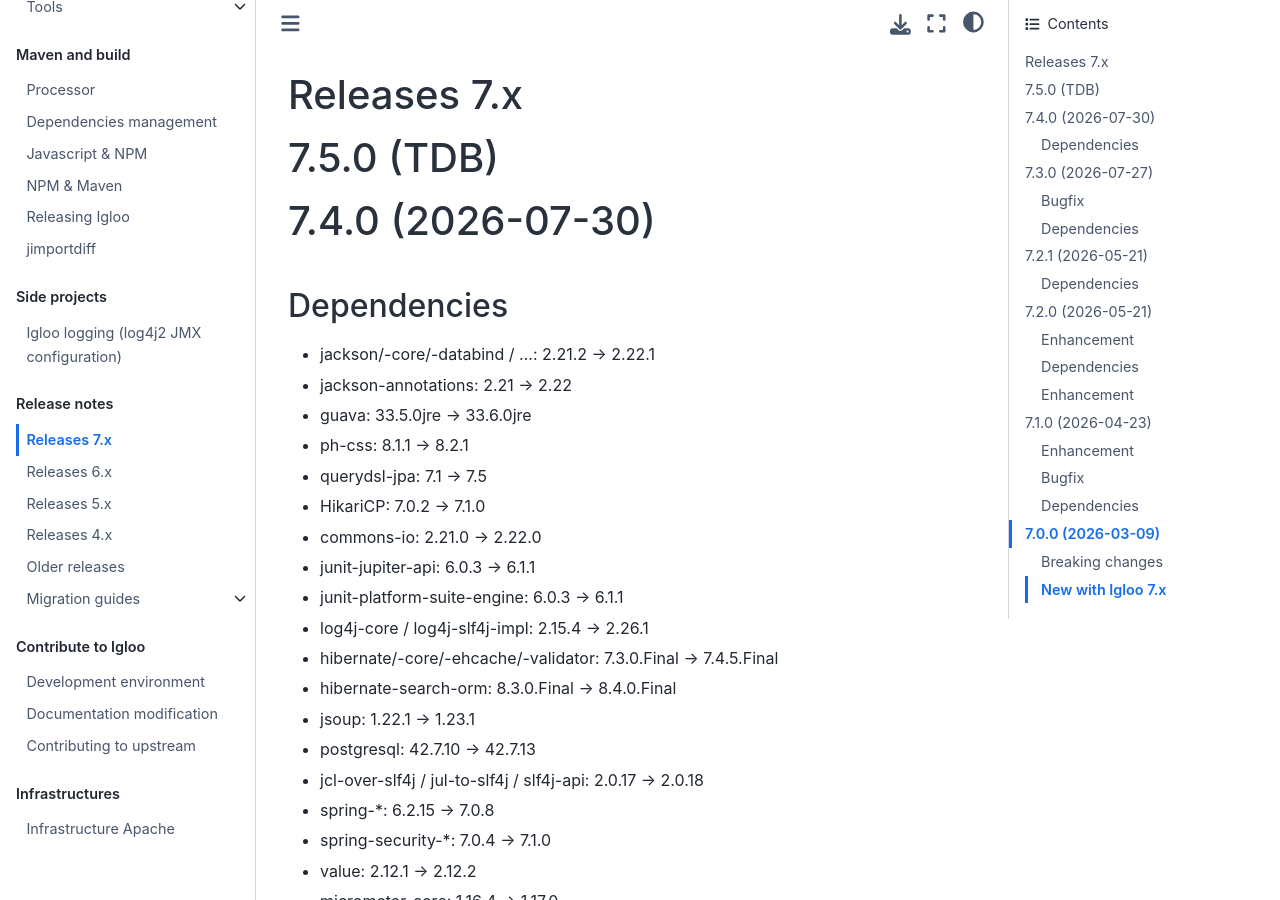
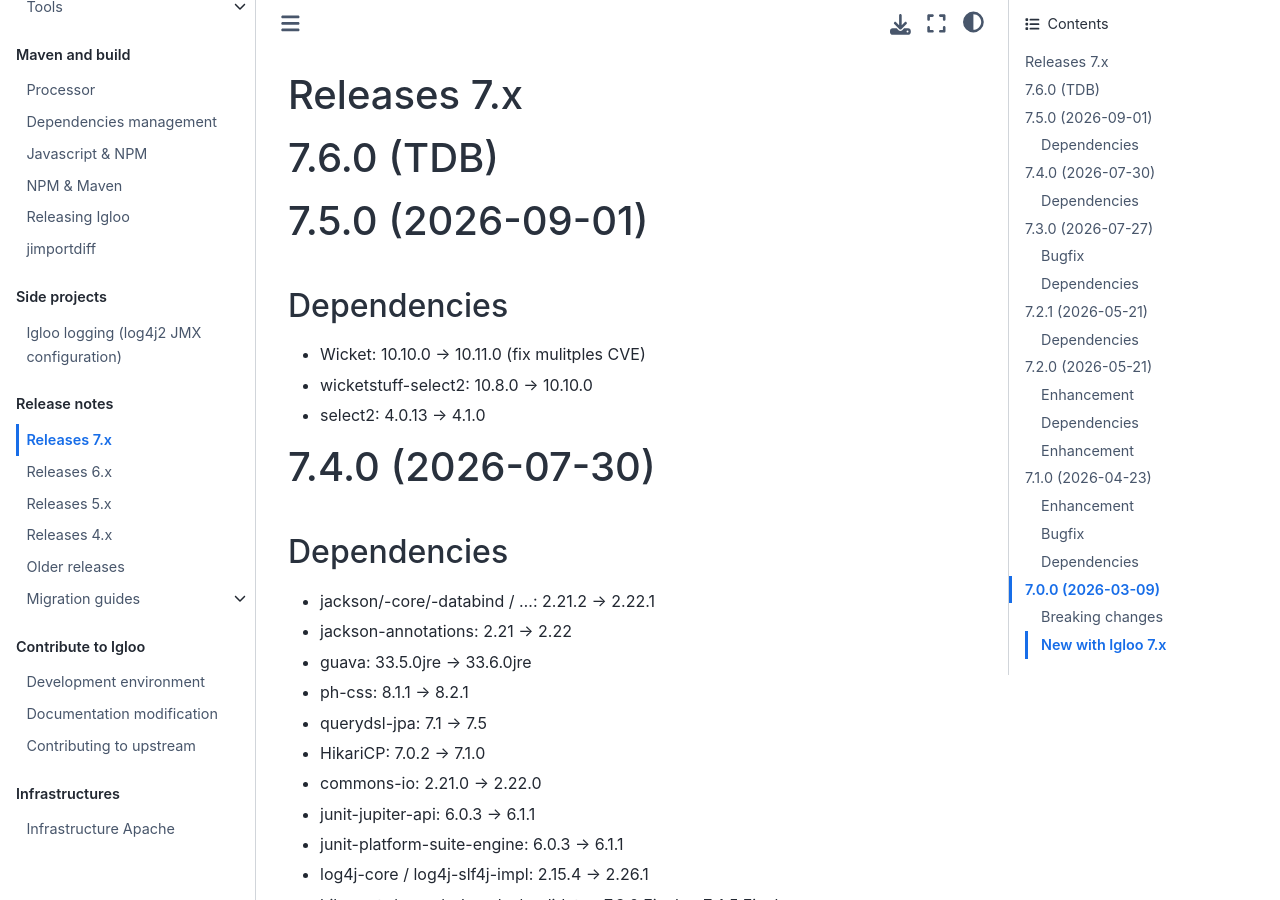
Before and after one commit to igloo-project/igloo-doc, a Sphinx documentation site: the page built from source/release-notes/releases-7.x.md, in a window 1280 px wide and 900 px high. Built offline with Sphinx 7.4.7 and the Sphinx Book theme 1.1.4, drawn with Linux system fonts in a browser that asks for light colours.

Commit message:
igloo 7.5.0

```diff
--- a/source/release-notes/releases-7.x.md
+++ b/source/release-notes/releases-7.x.md
@@ -1,6 +1,13 @@
 # Releases 7.x
 
-# 7.5.0 (TDB)
+# 7.6.0 (TDB)
+
+# 7.5.0 (2026-09-01)
+
+## Dependencies
+* Wicket: 10.10.0 -> 10.11.0 (fix mulitples CVE)
+* wicketstuff-select2: 10.8.0 -> 10.10.0
+* select2: 4.0.13 -> 4.1.0
 
 # 7.4.0 (2026-07-30)
 
```
